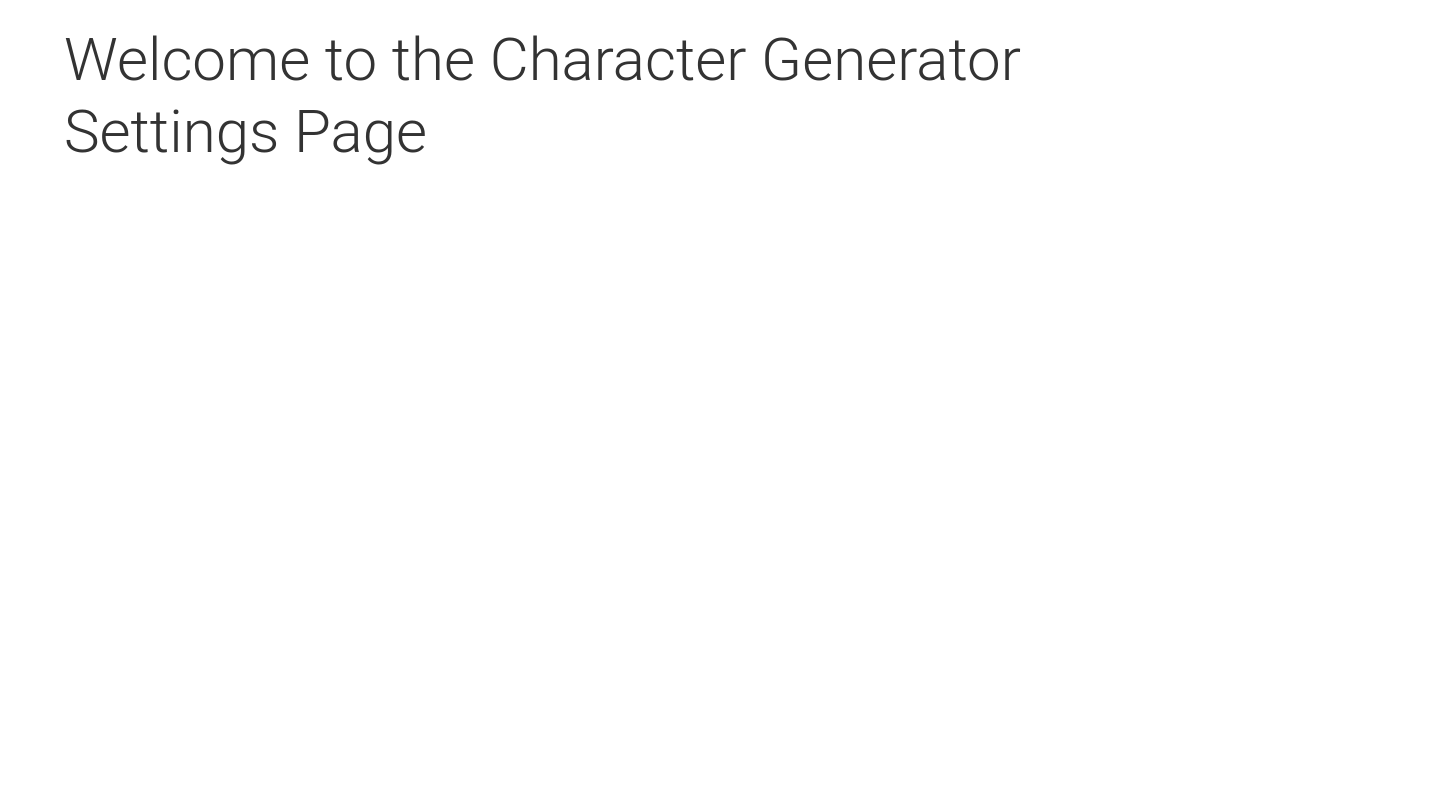
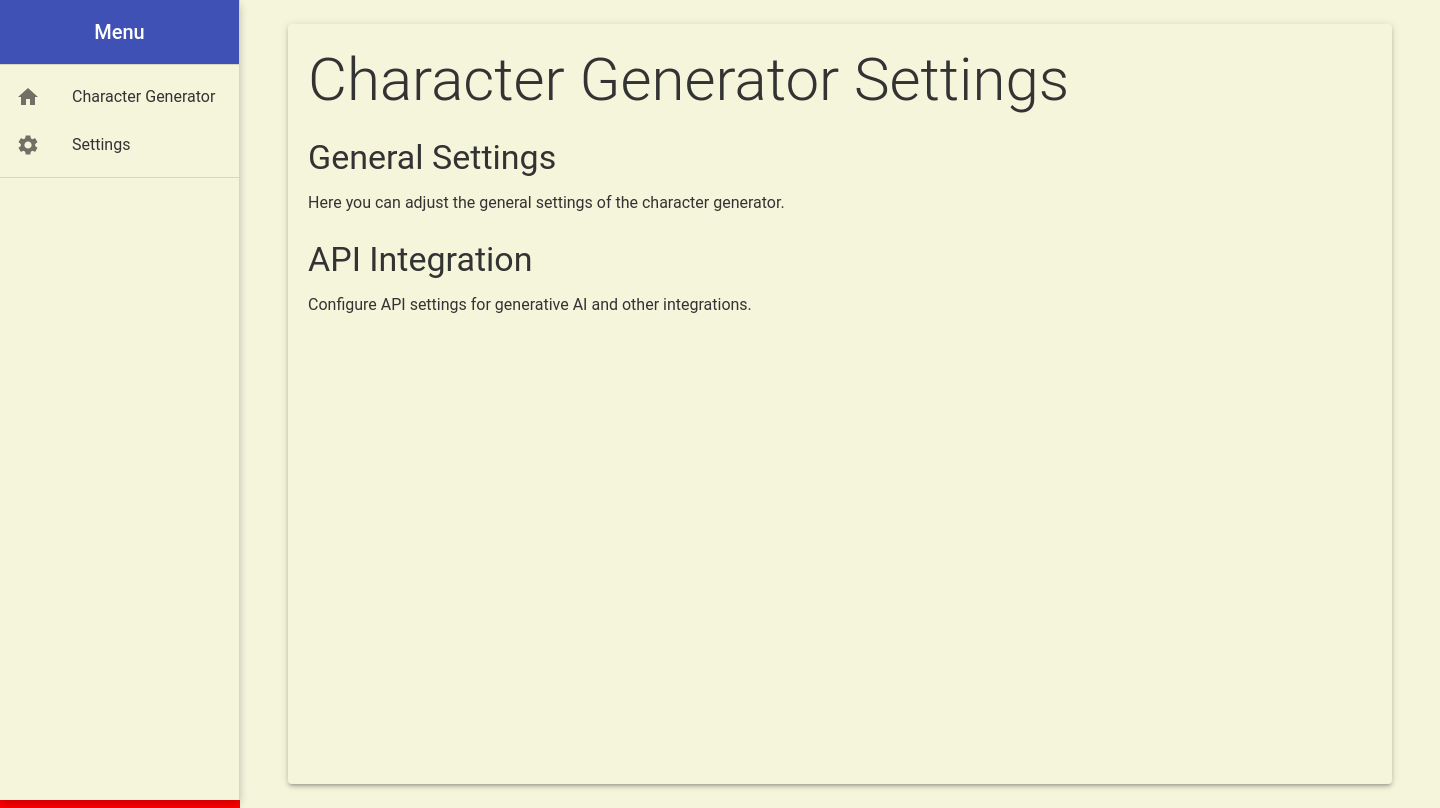
Before and after one commit to gcascade/character-generator, a React app: page /settings in a window 1280 px wide. Shown: the whole page, 1440 px wide, since content can reach past the window. Built offline with nearby package versions, Linux system fonts and the light colour scheme.

Commit message:
feat: Add Drawer Menu and empty Settings page
- Add Drawer Menu component
- Home page now takes the full screen
- Add Settings page
- Update useCharacterHistory hook to not load history if history was already loaded

```diff
--- a/src/components/App.tsx
+++ b/src/components/App.tsx
@@ -1,4 +1,4 @@
-import { Container, CssBaseline, ThemeProvider } from '@mui/material';
+import { Box, Container, CssBaseline, ThemeProvider } from '@mui/material';
 import React from 'react';
 import { BrowserRouter, useRoutes } from 'react-router-dom';
 import { CharacterProvider } from '../contexts/CharacterContext';
@@ -7,11 +7,14 @@ import { RequestProvider } from '../contexts/RequestContext';
 import routes from '../routes';
 import theme from '../themes/themes';
 import { generateRandomCharacter } from '../utils/character';
+import DrawerMenu from './navigation/DrawerMenu';
 
 const AppRoutes = () => {
   const routing = useRoutes(routes);
   return routing;
 };
+
+const drawerWidth = 240;
 
 const App: React.FC = () => {
   return (
@@ -20,18 +23,26 @@ const App: React.FC = () => {
         <HistoryProvider>
           <RequestProvider>
             <BrowserRouter>
+              <Box
+                style={{
+                  backgroundColor: 'red',
+                }}
+              >
                 <CssBaseline />
-              {/* <Navbar /> */}
+                <DrawerMenu width={drawerWidth} />
                 <Container
                   component="main"
-                maxWidth="xl"
                   sx={{
-                  backgroundColor: theme.palette.background.default,
+                    backgroundColor: theme.palette.background.paper,
                     padding: '24px',
+                    marginLeft: `${drawerWidth}px`,
+                    minWidth: `calc(100% - ${drawerWidth}px)`,
+                    minHeight: '100vh',
                   }}
                 >
                   <AppRoutes />
                 </Container>
+              </Box>
             </BrowserRouter>
           </RequestProvider>
         </HistoryProvider>
--- /dev/null
+++ b/src/components/navigation/DrawerMenu.css
@@ -0,0 +1,3 @@
+.listItemIcon {
+  color: inherit;
+}
--- /dev/null
+++ b/src/components/navigation/DrawerMenu.tsx
@@ -0,0 +1,82 @@
+import HomeIcon from '@mui/icons-material/Home';
+import SettingsIcon from '@mui/icons-material/Settings';
+import {
+  Box,
+  Divider,
+  Drawer,
+  List,
+  ListItemButton,
+  ListItemIcon,
+  ListItemText,
+  Typography,
+} from '@mui/material';
+import React from 'react';
+import { Link } from 'react-router-dom';
+import './DrawerMenu.css';
+
+type DrawerMenuProps = {
+  width: number;
+};
+
+const DrawerMenu: React.FC<DrawerMenuProps> = ({ width }) => {
+  return (
+    <Drawer
+      variant="permanent"
+      className="drawer"
+      classes={{ paper: 'drawerPaper' }}
+      anchor="left"
+      sx={{
+        width: width,
+        flexShrink: 0,
+        '& .MuiDrawer-paper': {
+          width: width,
+          boxSizing: 'border-box',
+          boxShadow: '0px 4px 8px 0px rgba(0, 0, 0, 0.2)',
+        },
+      }}
+    >
+      <Box
+        sx={{
+          padding: '16px',
+          textAlign: 'center',
+          backgroundColor: '#3f51b5',
+          color: 'white',
+        }}
+      >
+        <Typography variant="h6" noWrap>
+          Menu
+        </Typography>
+      </Box>
+      <Divider />
+      <List>
+        <ListItemButton component={Link} to="/character-generator">
+          <ListItemIcon className="listItemIcon">
+            <HomeIcon />
+          </ListItemIcon>
+          <ListItemText primary="Character Generator" />
+        </ListItemButton>
+        {/* <ListItemButton component={Link} to="/characters">
+          <ListItemIcon className="listItemIcon">
+            <GroupIcon />
+          </ListItemIcon>
+          <ListItemText primary="Characters" />
+        </ListItemButton>
+        <ListItemButton component={Link} to="/import-export">
+          <ListItemIcon className="listItemIcon">
+            <ImportExportIcon />
+          </ListItemIcon>
+          <ListItemText primary="Import/Export" />
+        </ListItemButton> */}
+        <ListItemButton component={Link} to="/settings">
+          <ListItemIcon className="listItemIcon">
+            <SettingsIcon />
+          </ListItemIcon>
+          <ListItemText primary="Settings" />
+        </ListItemButton>
+      </List>
+      <Divider />
+    </Drawer>
+  );
+};
+
+export default DrawerMenu;
--- a/src/hooks/useCharacterHistory.ts
+++ b/src/hooks/useCharacterHistory.ts
@@ -1,9 +1,10 @@
-import { useContext, useEffect } from 'react';
+import { useContext, useEffect, useRef } from 'react';
 import { HistoryContext } from '../contexts/HistoryContext';
 import { Character } from '../types/character';
 
 const useCharacterHistory = () => {
   const historyContext = useContext(HistoryContext);
+  const isInitialLoad = useRef(true);
 
   if (!historyContext) {
     throw new Error(
@@ -15,6 +16,7 @@ const useCharacterHistory = () => {
     historyContext;
 
   useEffect(() => {
+    if (isInitialLoad.current && history.length === 0) {
       const storedHistory = localStorage.getItem('characterHistory');
       if (storedHistory) {
         try {
@@ -23,6 +25,8 @@ const useCharacterHistory = () => {
         } catch (error) {
           console.error('Failed to parse stored history:', error);
         }
+      }
+      isInitialLoad.current = false;
     }
   }, []);
 
--- a/src/pages/Home/Home.tsx
+++ b/src/pages/Home/Home.tsx
@@ -1,4 +1,5 @@
 import {
+  Container,
   Unstable_Grid2 as Grid,
   Paper,
   Typography,
@@ -29,7 +30,8 @@ const Home: FC = () => {
   };
 
   return (
-    <Paper elevation={3} style={{ padding: '20px', marginTop: '20px' }}>
+    <Container maxWidth={false}>
+      <Paper elevation={3} style={{ padding: '20px' }}>
         <Typography
           component="h1"
           variant="h5"
@@ -51,6 +53,7 @@ const Home: FC = () => {
           </Grid>
         </Grid>
       </Paper>
+    </Container>
   );
 };
 
--- a/src/pages/Settings/Settings.tsx
+++ b/src/pages/Settings/Settings.tsx
@@ -1,12 +1,36 @@
-import { Container, Typography } from '@mui/material';
+import { Box, Container, Paper, Typography } from '@mui/material';
 import React from 'react';
 
 const Settings: React.FC = () => {
   return (
-    <Container>
-      <Typography variant="h2" component="h1" gutterBottom>
-        Welcome to the Character Generator Settings Page
-      </Typography>
+    <Container maxWidth={false} sx={{}}>
+      <Paper
+        elevation={3}
+        sx={{
+          minHeight: '95vh',
+          padding: '20px',
+        }}
+      >
+        <Typography variant="h2" component="h1" gutterBottom>
+          Character Generator Settings
+        </Typography>
+        <Box sx={{ marginBottom: '1.5rem' }}>
+          <Typography variant="h4" component="h2" gutterBottom>
+            General Settings
+          </Typography>
+          <Typography variant="body1" gutterBottom>
+            Here you can adjust the general settings of the character generator.
+          </Typography>
+        </Box>
+        <Box sx={{ marginBottom: '1.5rem' }}>
+          <Typography variant="h4" component="h2" gutterBottom>
+            API Integration
+          </Typography>
+          <Typography variant="body1" gutterBottom>
+            Configure API settings for generative AI and other integrations.
+          </Typography>
+        </Box>
+      </Paper>
     </Container>
   );
 };
```
Lines whose indentation alone changed are shown as unchanged.
